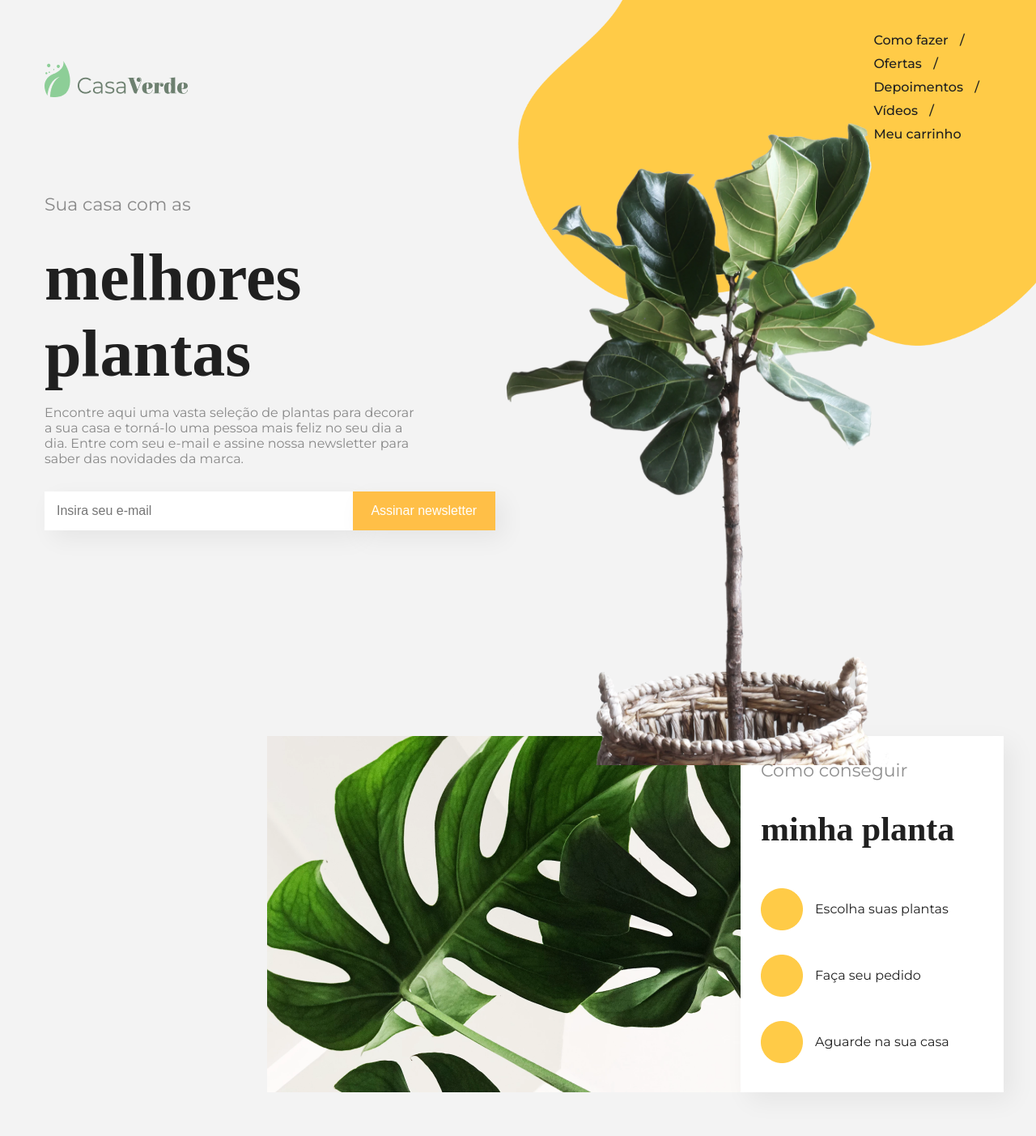
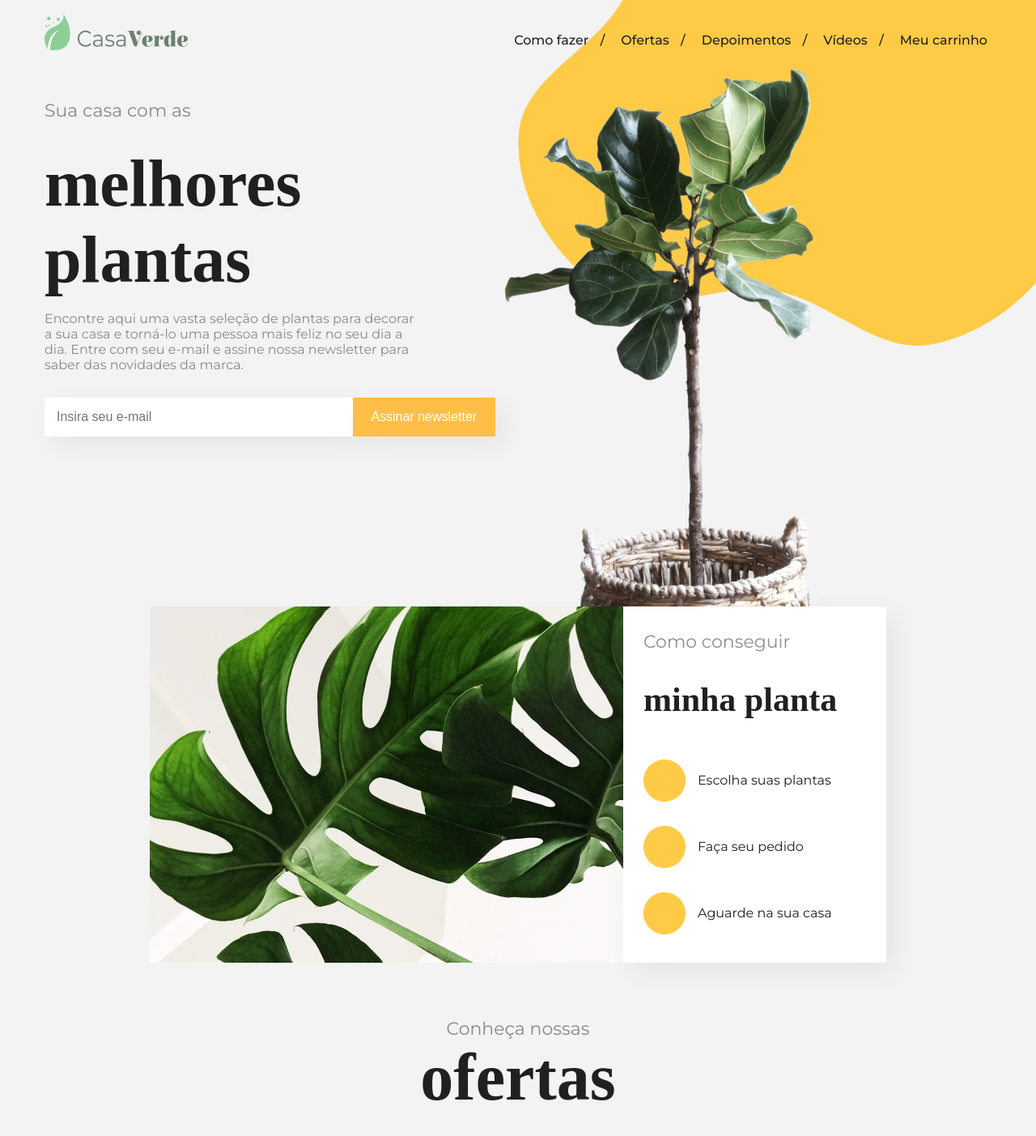
Before and after one commit to GustavoBento/casa-verde, a React (Create React App) app: page / in a window 1280 px wide. Shown: the top 1403 px of the page at 81% size. Built offline with nearby package versions, Linux system fonts and the light colour scheme; the HTML template or start-up script is replaced by a standard one; a web font is replaced by a local one.

Commit message:
Fix: ajustando uns bugs nas estilizações

```diff
--- a/src/components/AssinaturaNewsletter/AssinaturaNewsletter.module.css
+++ b/src/components/AssinaturaNewsletter/AssinaturaNewsletter.module.css
@@ -62,12 +62,11 @@
 @media (min-width: 920px) {
   .container__imagem {
     position: absolute;
-    background-image: url("assets/images/arvore-fundo.png");
+    background-image: url("assets/images/arvore-fundo1.png");
     background-repeat: no-repeat;
-    background-size: contain;
     height: 100vh;
     right: 40px;
-    top: -50px;
+    top: 0px;
     width: 50%;
   }
 }
--- a/src/components/AssinaturaNewsletter/assinaturaNewsletter.tsx
+++ b/src/components/AssinaturaNewsletter/assinaturaNewsletter.tsx
@@ -12,12 +12,17 @@ export default function AssinaturaNewsletter() {
           e assine nossa newsletter para saber das novidades da marca.
         </p>
         <div className={styles.container__input}>
-            <input className={styles.input__email} type="email" placeholder="Insira seu e-mail" />
+          <form>
+            <input
+              className={styles.input__email}
+              type="email"
+              placeholder="Insira seu e-mail"
+            />
             <button className={styles.btn}>Assinar newsletter</button>
+          </form>
         </div>
       </div>
-      <div className={styles.container__imagem}>
-      </div>
+      <div className={styles.container__imagem}></div>
     </section>
   );
 }
--- a/src/components/Menu/Menu.module.css
+++ b/src/components/Menu/Menu.module.css
@@ -34,4 +34,8 @@
   .cabecalho {
     background-color: transparent;
   }
+
+  .menu {
+    flex-direction: row;
+  }
 }
--- a/src/components/Planta/Planta.module.css
+++ b/src/components/Planta/Planta.module.css
@@ -1,7 +1,7 @@
 .container {
   display: flex;
-  justify-content: end;
-  margin: 14em 0 4em;
+  justify-content: center;
+  margin: 11.3em 0 4em;
 }
 
 .conteudo {
```
Also changed, not shown: src/assets/images/arvore-fundo1.png (added).
